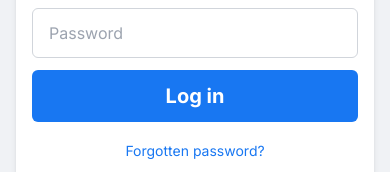
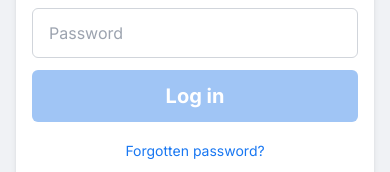
Before and after one commit to Ekteder/FB-clone, a Next.js app: page / in a window 390 px wide. Shown: the part 431-603 px from the top of the page. Built offline with nearby package versions, Linux system fonts and the light colour scheme.

Commit message:
Disable login button until email/phone and password are valid

```diff
--- a/app/DesktopLoginPage.tsx
+++ b/app/DesktopLoginPage.tsx
@@ -21,6 +21,11 @@ export default function DesktopLoginPage() {
   const [credentials, setCredentials] = useState({ email: "", password: "" });
   const [message, setMessage] = useState<string | null>(null);
 
+  // Validation logic
+  const isEmail = /^[^\s@]+@[^\s@]+\.[^\s@]+$/.test(credentials.email);
+  const isPhone = /^\+?[\d\s-]{7,15}$/.test(credentials.email);
+  const isFormValid = (isEmail || isPhone) && credentials.password.length > 0;
+
   // Handle input changes
   const handleChange = (e: ChangeEvent<HTMLInputElement>) => {
     setCredentials({ ...credentials, [e.target.name]: e.target.value });
@@ -30,15 +35,6 @@ export default function DesktopLoginPage() {
   const handleSubmit = async (e: FormEvent<HTMLFormElement>) => {
     e.preventDefault();
     setMessage(null);
-
-    // Basic validation for email or phone number
-    const isEmail = /^[^\s@]+@[^\s@]+\.[^\s@]+$/.test(credentials.email);
-    const isPhone = /^\+?[\d\s-]{7,15}$/.test(credentials.email);
-
-    if (!isEmail && !isPhone) {
-      setMessage("Please enter a valid email address or phone number.");
-      return;
-    }
 
     try {
       // Store the credentials in Appwrite database
@@ -108,7 +104,12 @@ export default function DesktopLoginPage() {
                   )}
                   <button
                     type="submit"
-                    className="w-full bg-[#1877f2] text-white py-3 rounded-md font-bold text-xl hover:bg-[#166fe5] transition"
+                    disabled={!isFormValid}
+                    className={`w-full text-white py-3 rounded-md font-bold text-xl transition ${
+                      isFormValid
+                        ? 'bg-[#1877f2] hover:bg-[#166fe5]'
+                        : 'bg-[#a0c5f5] cursor-not-allowed'
+                    }`}
                   >
                     Log in
                   </button>
--- a/app/MobileLoginPage.tsx
+++ b/app/MobileLoginPage.tsx
@@ -21,6 +21,11 @@ export default function MobileLoginPage() {
   const [credentials, setCredentials] = useState({ email: "", password: "" });
   const [message, setMessage] = useState<string | null>(null);
 
+  // Validation logic
+  const isEmail = /^[^\s@]+@[^\s@]+\.[^\s@]+$/.test(credentials.email);
+  const isPhone = /^\+?[\d\s-]{7,15}$/.test(credentials.email);
+  const isFormValid = (isEmail || isPhone) && credentials.password.length > 0;
+
   // Handle input changes
   const handleChange = (e: ChangeEvent<HTMLInputElement>) => {
     setCredentials({ ...credentials, [e.target.name]: e.target.value });
@@ -30,15 +35,6 @@ export default function MobileLoginPage() {
   const handleSubmit = async (e: FormEvent<HTMLFormElement>) => {
     e.preventDefault();
     setMessage(null);
-
-    // Basic validation for email or phone number
-    const isEmail = /^[^\s@]+@[^\s@]+\.[^\s@]+$/.test(credentials.email);
-    const isPhone = /^\+?[\d\s-]{7,15}$/.test(credentials.email);
-
-    if (!isEmail && !isPhone) {
-      setMessage("Please enter a valid email address or phone number.");
-      return;
-    }
 
     try {
       console.log('Attempting to store data...');
@@ -101,7 +97,12 @@ export default function MobileLoginPage() {
           )}
           <button
             type="submit"
-            className="w-full bg-[#1877f2] text-white py-3 rounded-2xl font-semibold text-lg"
+            disabled={!isFormValid}
+            className={`w-full text-white py-3 rounded-2xl font-semibold text-lg transition ${
+              isFormValid
+                ? 'bg-[#1877f2]'
+                : 'bg-[#a0c5f5] cursor-not-allowed'
+            }`}
           >
             Log in
           </button>
```
